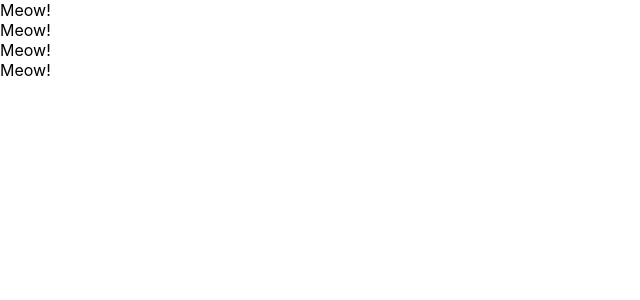
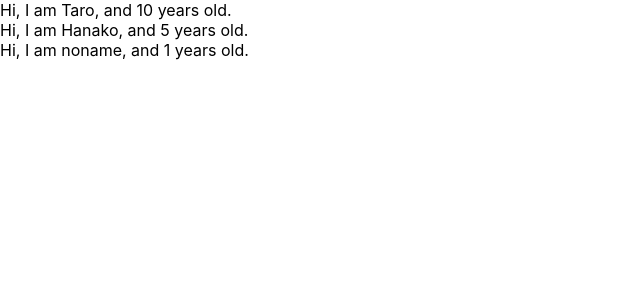
Before and after one commit to rascal-3/react-redux-crud-application, a React (Create React App) app: page / in a window 1280 px wide. Shown: the top 300 px of the page, without its empty margins (0-640 px from the left). Built offline with nearby package versions, Linux system fonts and the light colour scheme.

Commit message:
Learn props of component

```diff
--- a/src/App.js
+++ b/src/App.js
@@ -7,20 +7,30 @@
 //     </React.Fragment>
 //   );
 // }
+const profiles = [
+  { name: 'Taro', age: 10 },
+  { name: 'Hanako', age: 5},
+  { name: 'noname' }
+];
 
 const App = () => {
   return (
     <div>
-      <Cat />
-      <Cat />
-      <Cat />
-      <Cat />
+      {
+        profiles.map((profile, index) => {
+          return <User key={index} name={profile.name} age={profile.age} />;
+        })
+      }
     </div>
-  )
+  );
 };
 
-const Cat = () => {
-  return <div>Meow!</div>;
+const User = (props) => {
+return <div>Hi, I am {props.name}, and {props.age} years old. </div>;
+};
+
+User.defaultProps = {
+  age: 1
 };
 
 export default App;
```
